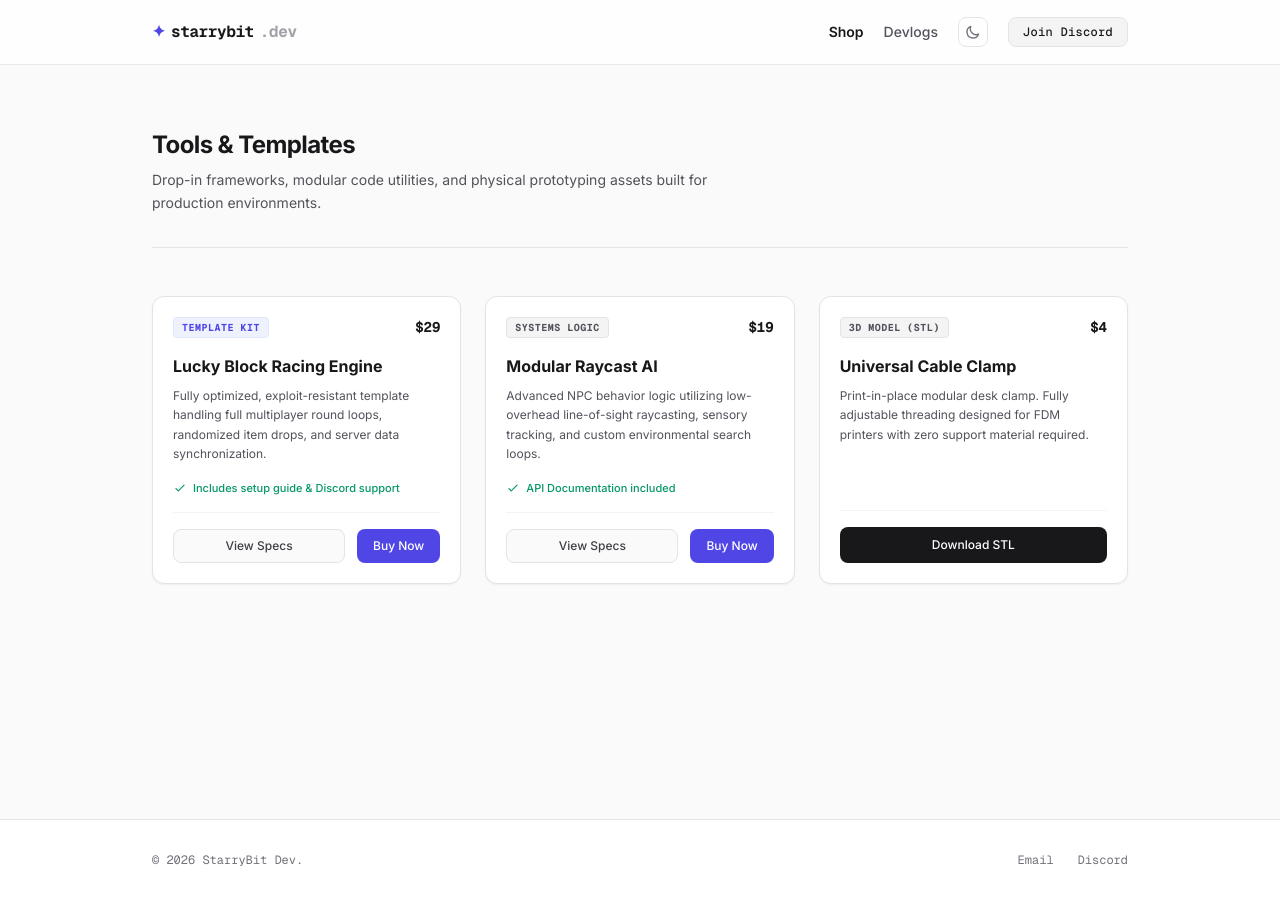
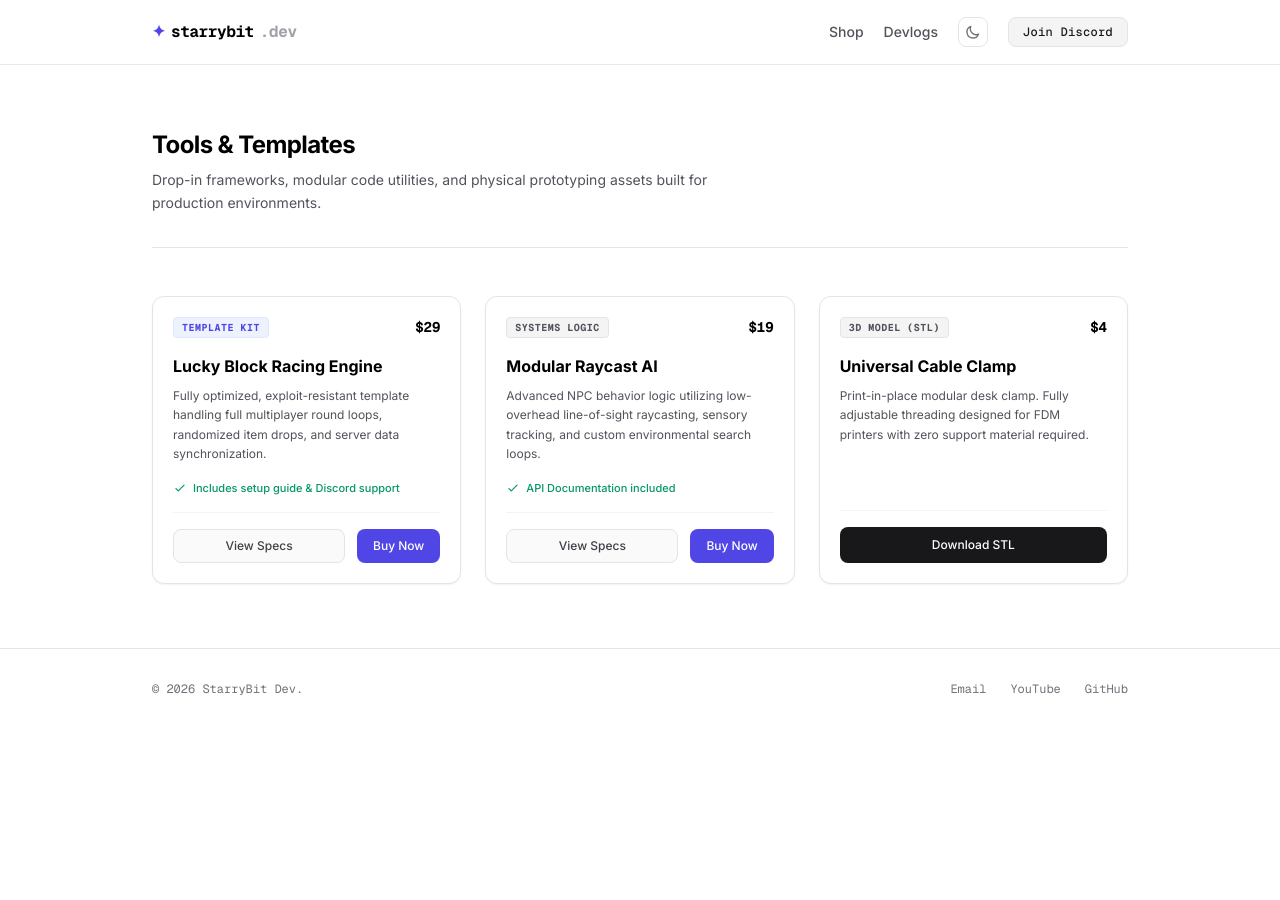
Before and after one commit to StarryBit/starrybit.github.io, a Jekyll site: the page built from shop/index.html, in a window 1280 px wide. Built offline with Jekyll 4.4.1, drawn with Linux system fonts in a browser that asks for light colours; nearby versions of some CDN libraries.

Commit message:
Update index.html

```diff
--- a/shop/index.html
+++ b/shop/index.html
@@ -1,58 +1,9 @@
-<!DOCTYPE html>
-<html lang="en" class="scroll-smooth">
-<head>
-    <meta charset="UTF-8">
-    <meta name="viewport" content="width=device-width, initial-scale=1.0">
-    <title>Tools & Templates | StarryBit Dev</title>
-    <script src="https://cdn.tailwindcss.com"></script>
-    <script>
-        if (localStorage.getItem('theme') === 'dark' || (!('theme' in localStorage) && window.matchMedia('(prefers-color-scheme: dark)').matches)) {
-            document.documentElement.classList.add('dark');
-        } else {
-            document.documentElement.classList.remove('dark');
-        }
-        function toggleTheme() {
-            if (document.documentElement.classList.contains('dark')) {
-                document.documentElement.classList.remove('dark');
-                localStorage.setItem('theme', 'light');
-            } else {
-                document.documentElement.classList.add('dark');
-                localStorage.setItem('theme', 'dark');
-            }
-        }
-    </script>
-    <link rel="preconnect" href="https://fonts.googleapis.com">
-    <link rel="preconnect" href="https://fonts.gstatic.com" crossorigin>
-    <link href="https://fonts.googleapis.com/css2?family=Geist+Mono:wght@400;500;700&family=Inter:wght@400;500;600;700&display=swap" rel="stylesheet">
-    <style>
-        body { font-family: 'Inter', sans-serif; }
-        .code-font { font-family: 'Geist Mono', monospace; }
-    </style>
-</head>
-<body class="min-h-screen flex flex-col justify-between antialiased bg-zinc-50 text-zinc-900 dark:bg-zinc-950 dark:text-zinc-100 transition-colors duration-200">
+---
+layout: default
+title: StarryBit Dev | Premium Systems Engineering
+---
 
-    <!-- Header -->
-    <header class="sticky top-0 z-50 border-b border-zinc-200/80 bg-white/80 dark:border-zinc-800/60 dark:bg-zinc-950/70 backdrop-blur-md">
-        <div class="max-w-5xl mx-auto px-6 h-16 flex items-center justify-between">
-            <a href="/" class="code-font font-bold text-base tracking-tight flex items-center gap-1.5">
-                <span class="text-indigo-600 dark:text-indigo-400">✦</span> starrybit<span class="text-zinc-400 dark:text-zinc-500">.dev</span>
-            </a>
-            <nav class="flex items-center gap-5 text-sm font-medium">
-                <a href="/shop/" class="text-zinc-900 dark:text-zinc-100 font-semibold">Shop</a>
-                <a href="/blog/" class="text-zinc-600 hover:text-zinc-900 dark:text-zinc-400 dark:hover:text-zinc-100 transition-colors">Devlogs</a>
-
-                <button onclick="toggleTheme()" class="p-1.5 rounded-lg border border-zinc-200 hover:bg-zinc-100 dark:border-zinc-800 dark:hover:bg-zinc-900 text-zinc-500 dark:text-zinc-400 transition-all">
-                    <svg class="hidden dark:block w-4 h-4" fill="none" stroke="currentColor" viewBox="0 0 24 24"><path stroke-linecap="round" stroke-linejoin="round" stroke-width="2" d="M12 3v1m0 16v1m9-9h-1M4 12H3m15.364-6.364l-.707.707M6.343 17.657l-.707.707m12.728 0l-.707-.707M6.343 6.343l-.707-.707M12 5a7 7 0 100 14 7 7 0 000-14z"/></svg>
-                    <svg class="block dark:hidden w-4 h-4" fill="none" stroke="currentColor" viewBox="0 0 24 24"><path stroke-linecap="round" stroke-linejoin="round" stroke-width="2" d="M20.354 15.354A9 9 0 018.646 3.646 9.003 9.003 0 0012 21a9.003 9.003 0 008.354-5.646z"/></svg>
-                </button>
-
-                <a href="https://discord.gg/YOUR_INVITE" target="_blank" class="text-zinc-900 bg-zinc-100 hover:bg-zinc-200 dark:text-zinc-100 dark:bg-zinc-900 dark:hover:bg-zinc-800 px-3.5 py-1.5 rounded-lg border border-zinc-200 dark:border-zinc-800 transition-all text-xs tracking-wide code-font">Join Discord</a>
-            </nav>
-        </div>
-    </header>
-
-    <!-- Main Content -->
-    <main class="max-w-5xl mx-auto px-6 py-16 w-full flex-1">
+<main class="max-w-5xl mx-auto px-6 py-16 w-full flex-1">
         <div class="mb-12 border-b border-zinc-200 dark:border-zinc-800/60 pb-8">
             <h1 class="text-2xl font-bold tracking-tight mb-2">Tools & Templates</h1>
             <p class="text-zinc-600 dark:text-zinc-400 text-sm max-w-xl leading-relaxed">Drop-in frameworks, modular code utilities, and physical prototyping assets built for production environments.</p>
@@ -118,17 +69,3 @@
 
         </div>
     </main>
-
-    <!-- Footer -->
-    <footer class="border-t border-zinc-200 dark:border-zinc-900 bg-white dark:bg-zinc-950 py-8 text-center text-xs text-zinc-500 dark:text-zinc-600 code-font">
-        <div class="max-w-5xl mx-auto px-6 flex flex-col sm:flex-row items-center justify-between gap-4">
-            <div>&copy; 2026 StarryBit Dev.</div>
-            <div class="flex gap-6">
-                <a href="mailto:contact@starrybitdev.com" class="hover:text-zinc-800 dark:hover:text-zinc-400 transition-colors">Email</a>
-                <a href="https://discord.gg/YOUR_INVITE" class="hover:text-zinc-800 dark:hover:text-zinc-400 transition-colors">Discord</a>
-            </div>
-        </div>
-    </footer>
-
-</body>
-</html>
```
